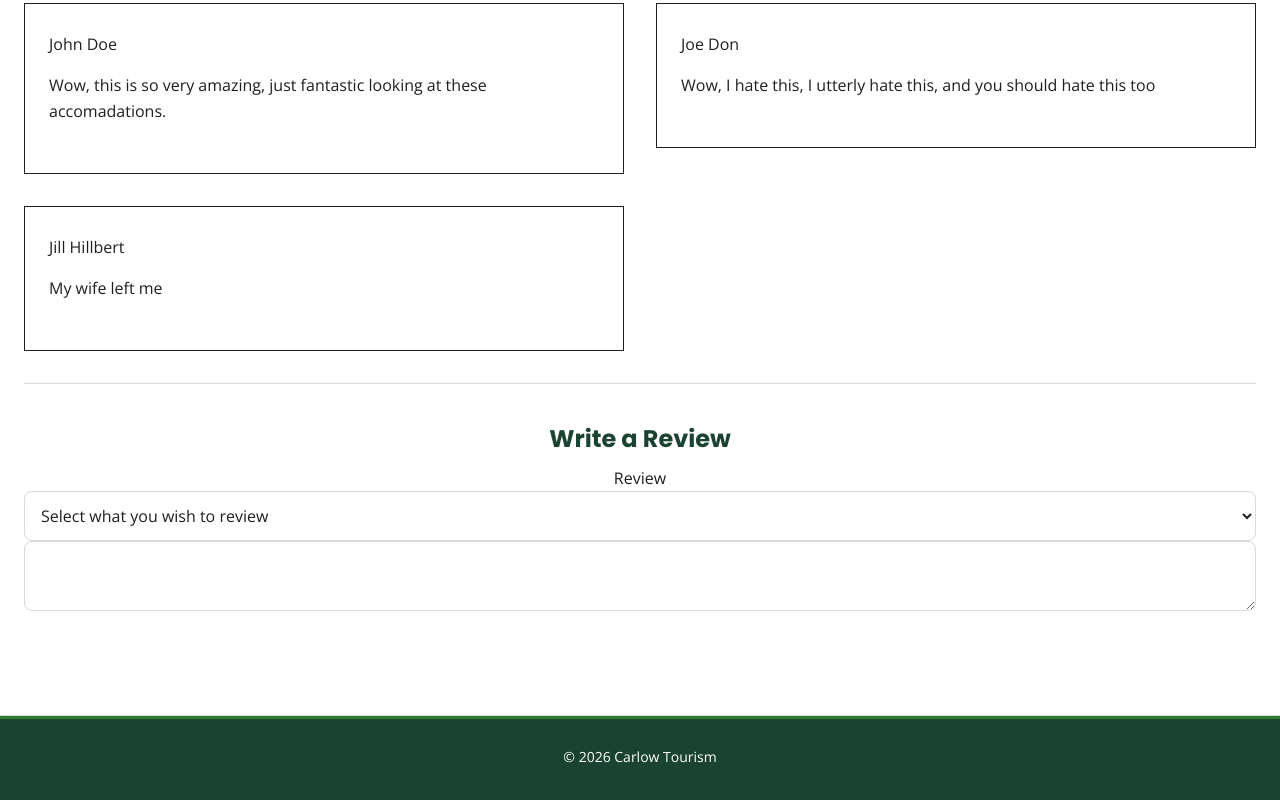
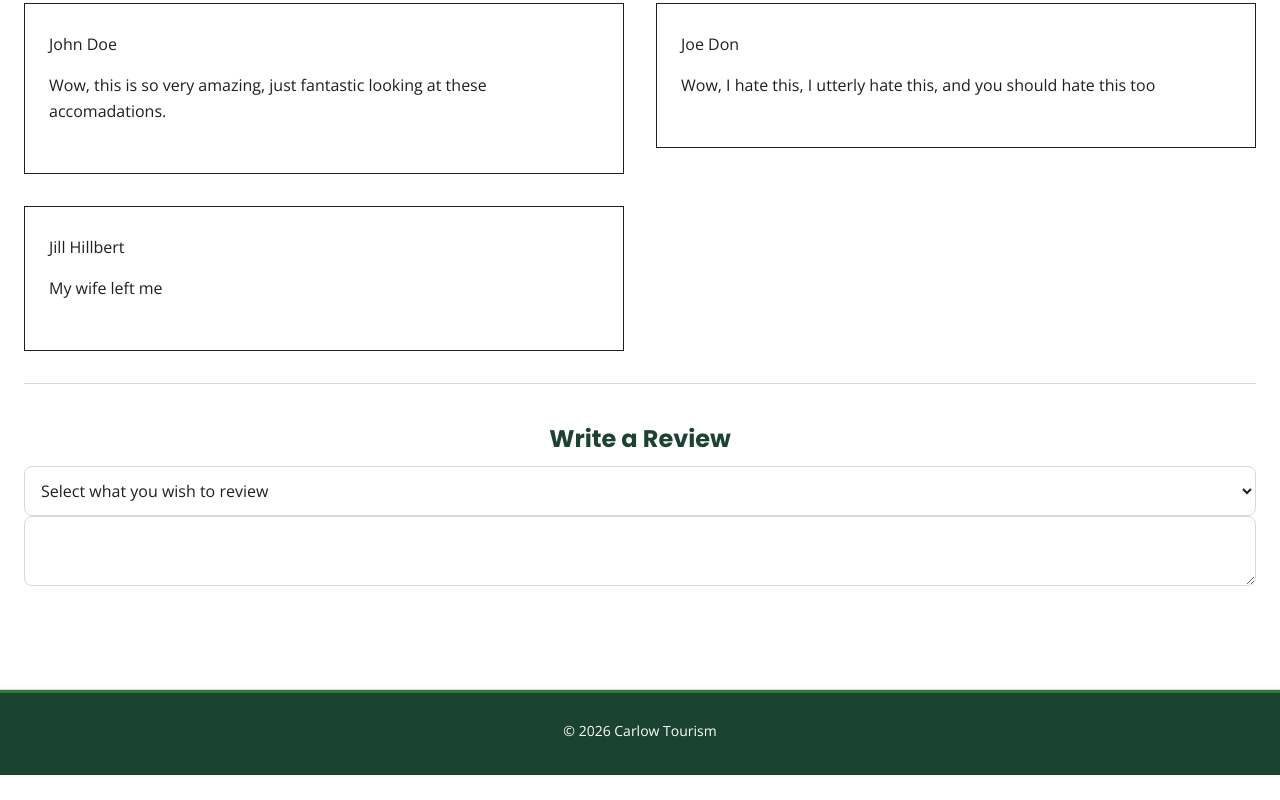
Before and after one commit to MalachyNeal/PowerpuffGirls, a SvelteKit app: page /user-reviews in a window 1280 px wide. Shown: the part 1106-1906 px from the top of the page. After the commit the page ends 1881 px from the top, so only its background shows below. Built offline with nearby package versions, Linux system fonts and the light colour scheme.

Commit message:
tweaked the code

```diff
--- a/src/routes/user-reviews/+page.svelte
+++ b/src/routes/user-reviews/+page.svelte
@@ -105,7 +105,6 @@
 
         <div>
         <div class="field">
-                <label for="category-select">Review</label>
                 <select id="category-select" bind:value={selectedReview} on:change={reviewChange}>
                     <option value="">Select what you wish to review</option>
                     <option value="Shop">Shop</option>
```
